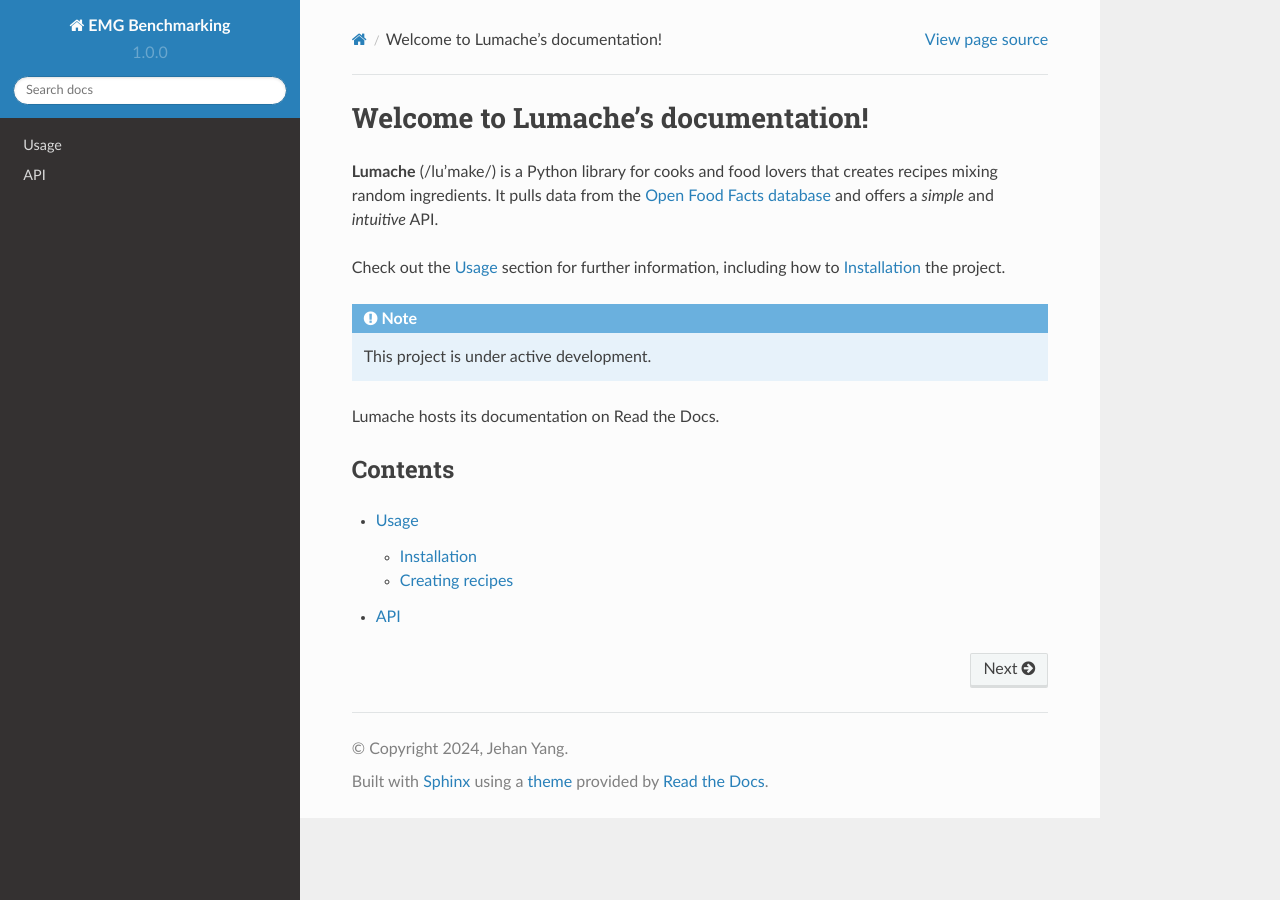
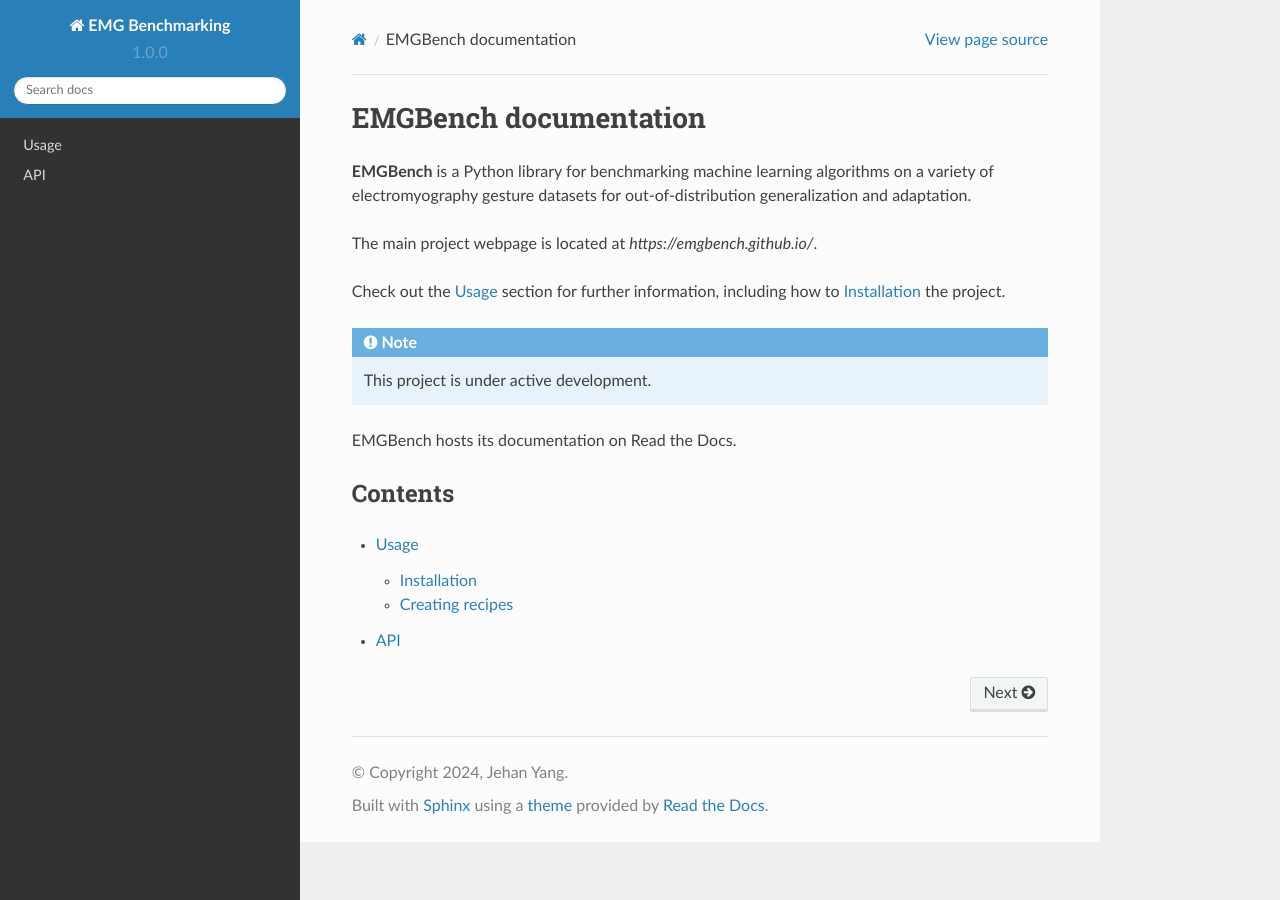
Before and after one commit to emgbench/emgbench-read-the-docs, a Sphinx documentation site: the page built from docs/source/index.rst, in a window 1280 px wide. Built offline with Sphinx 7.4.7 and the Read the Docs theme 2.0.0, drawn with Linux system fonts in a browser that asks for light colours.

Commit message:
Update index.rst

```diff
--- a/docs/source/index.rst
+++ b/docs/source/index.rst
@@ -1,10 +1,11 @@
-Welcome to Lumache's documentation!
+EMGBench documentation
 ===================================
 
-**Lumache** (/lu'make/) is a Python library for cooks and food lovers
-that creates recipes mixing random ingredients.
-It pulls data from the `Open Food Facts database <https://world.openfoodfacts.org/>`_
-and offers a *simple* and *intuitive* API.
+**EMGBench** is a Python library for benchmarking machine learning algorithms
+on a variety of electromyography gesture datasets for out-of-distribution
+generalization and adaptation.
+
+The main project webpage is located at `https://emgbench.github.io/`.
 
 Check out the :doc:`usage` section for further information, including
 how to :ref:`installation` the project.
@@ -13,7 +14,7 @@
 
    This project is under active development.
 
-Lumache hosts its documentation on Read the Docs.
+EMGBench hosts its documentation on Read the Docs.
 
 Contents
 --------
```
